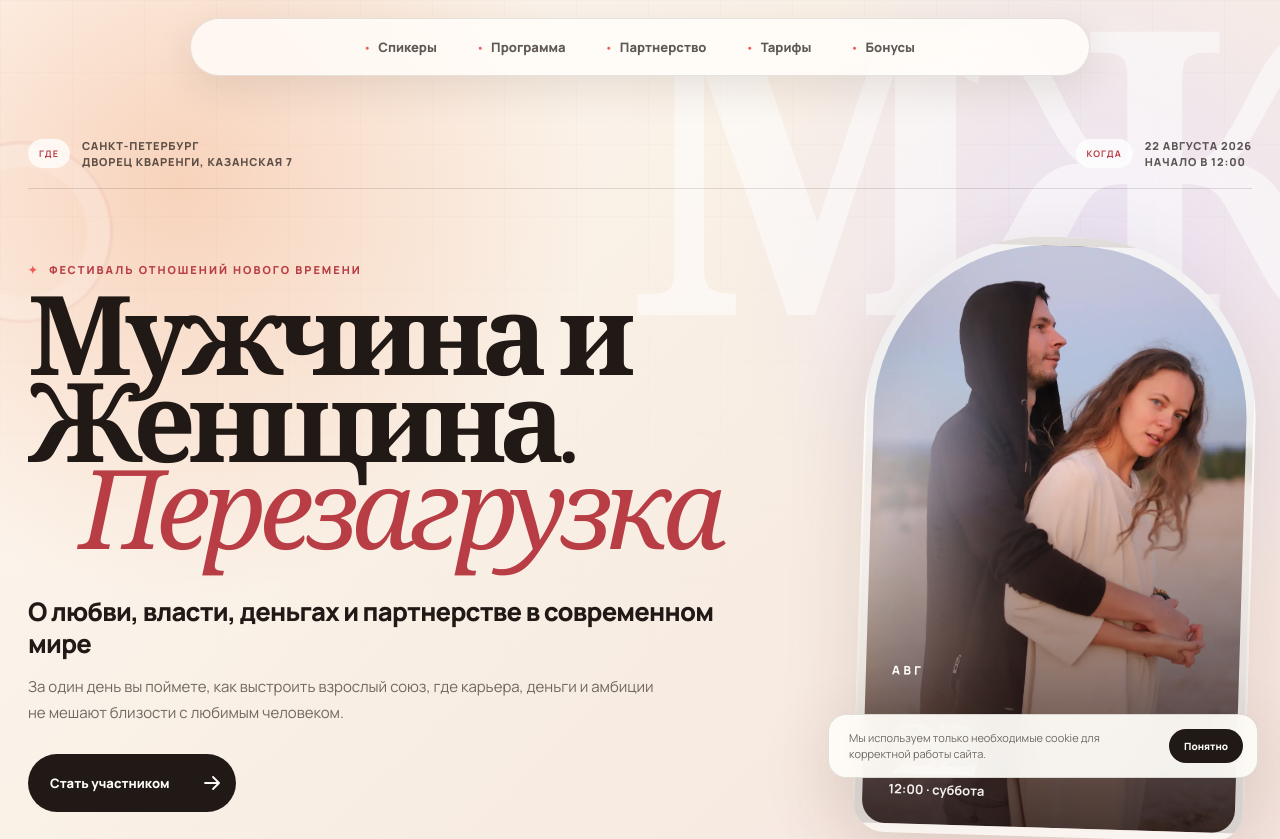
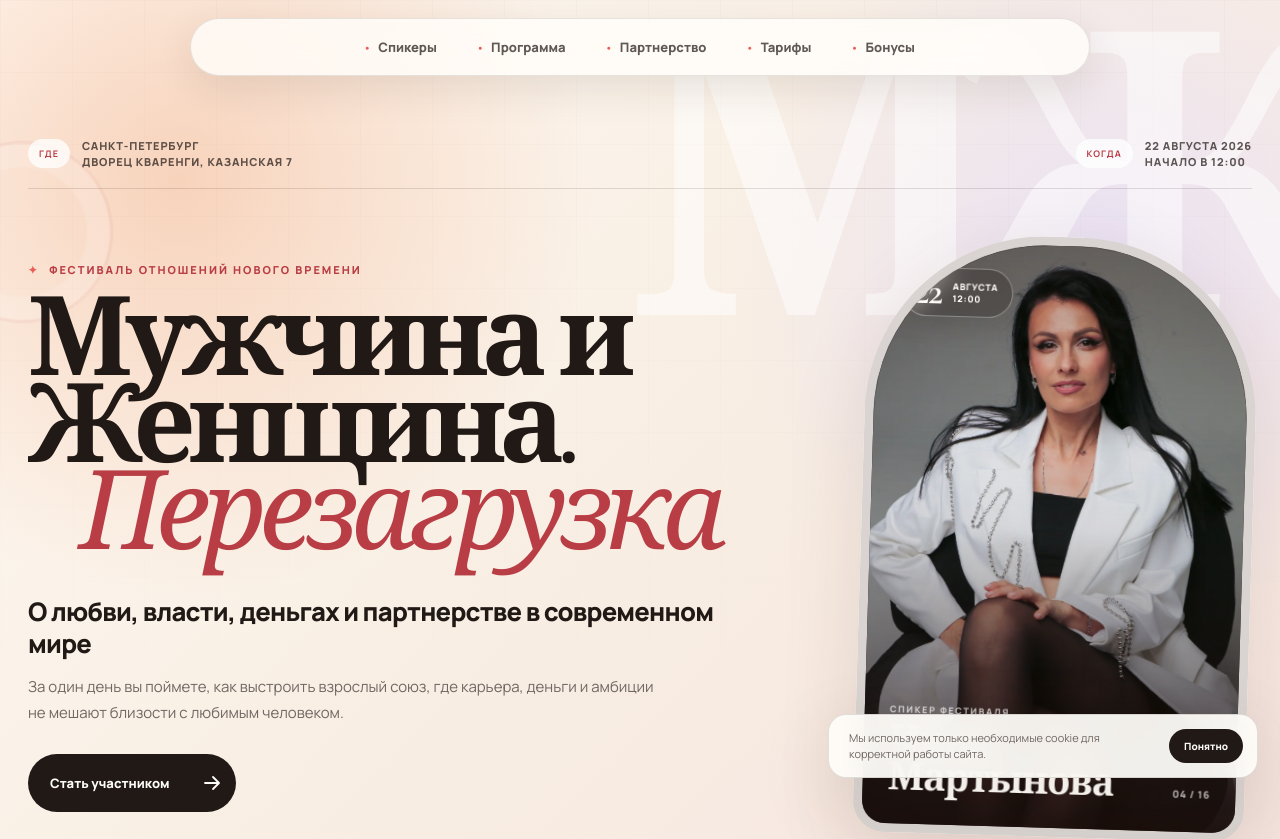
Before and after one commit to aopetrukhin-maker/menwoman-site, a Next.js app: page / in a window 1280 px wide. Shown: the top 839 px of the page. Built offline with nearby package versions, Linux system fonts and the light colour scheme.

Commit message:
Добавить автослайдер спикеров на первом экране

```diff
--- a/app/globals.css
+++ b/app/globals.css
@@ -354,43 +354,118 @@ main {
 .hero-date-card {
   min-height: 600px;
   position: relative;
-  display: flex;
-  flex-direction: column;
-  justify-content: flex-end;
   overflow: hidden;
-  padding: 26px;
   border: 9px solid rgba(255, 253, 249, .82);
   border-radius: 180px 180px 32px 32px;
   color: var(--white);
-  background:
-    linear-gradient(to top, rgba(27, 15, 13, .74), transparent 62%),
-    url("/speakers/kardash-shits.webp") center 32% / cover no-repeat;
+  background: #2a1e1d;
   box-shadow: var(--shadow);
   transform: rotate(1.7deg);
 }
 
-.hero-date-card::before {
-  display: none;
-}
-
-.hero-date-card span {
-  font-size: 12px;
+.hero-speaker-slides,
+.hero-speaker-slide,
+.hero-speaker-slide img,
+.hero-card-shade {
+  position: absolute;
+  inset: 0;
+}
+
+.hero-speaker-slide {
+  opacity: 0;
+  transform: scale(1.06);
+  transition: opacity .8s ease, transform 2.4s ease;
+  will-change: opacity, transform;
+}
+
+.hero-speaker-slide.is-active {
+  opacity: 1;
+  transform: scale(1);
+}
+
+.hero-speaker-slide img {
+  width: 100%;
+  height: 100%;
+  object-fit: cover;
+}
+
+.hero-card-shade {
+  z-index: 1;
+  background:
+    linear-gradient(to bottom, rgba(27, 15, 13, .18) 0%, transparent 34%),
+    linear-gradient(to top, rgba(27, 15, 13, .88) 0%, rgba(27, 15, 13, .08) 52%, transparent 72%);
+  pointer-events: none;
+}
+
+.hero-card-date {
+  position: absolute;
+  z-index: 2;
+  top: 25px;
+  left: 25px;
+  display: flex;
+  align-items: center;
+  gap: 11px;
+  padding: 8px 14px 8px 11px;
+  border: 1px solid rgba(255, 255, 255, .34);
+  border-radius: 999px;
+  background: rgba(24, 16, 15, .28);
+  box-shadow: 0 10px 28px rgba(20, 10, 8, .12);
+  backdrop-filter: blur(12px);
+}
+
+.hero-card-date strong {
+  font-family: var(--font-display), Georgia, serif;
+  font-size: 38px;
+  font-weight: 600;
+  line-height: .82;
+  letter-spacing: -.04em;
+}
+
+.hero-card-date span {
+  font-size: 9px;
+  font-weight: 800;
+  line-height: 1.25;
+  letter-spacing: .08em;
+  text-transform: uppercase;
+}
+
+.hero-speaker-caption {
+  position: absolute;
+  z-index: 2;
+  right: 25px;
+  bottom: 28px;
+  left: 25px;
+  display: grid;
+  grid-template-columns: 1fr auto;
+  gap: 7px 16px;
+  align-items: end;
+}
+
+.hero-speaker-caption > span {
+  grid-column: 1 / -1;
+  color: rgba(255, 255, 255, .72);
+  font-size: 9px;
   font-weight: 850;
-  letter-spacing: .26em;
-}
-
-.hero-date-card strong {
-  margin: 5px 0 -5px;
+  letter-spacing: .18em;
+  text-transform: uppercase;
+}
+
+.hero-speaker-caption > strong {
+  max-width: 310px;
   font-family: var(--font-display), Georgia, serif;
-  font-size: 126px;
+  font-size: clamp(29px, 3vw, 43px);
   font-weight: 600;
-  line-height: .8;
-  letter-spacing: -.08em;
-}
-
-.hero-date-card small {
-  font-size: 13px;
-  font-weight: 700;
+  line-height: .95;
+  letter-spacing: -.035em;
+  text-wrap: balance;
+}
+
+.hero-speaker-caption > small {
+  padding-bottom: 3px;
+  color: rgba(255, 255, 255, .72);
+  font-size: 10px;
+  font-weight: 800;
+  letter-spacing: .08em;
 }
 
 .stats-bar {
@@ -2161,8 +2236,20 @@ footer {
     border-radius: 140px 140px 28px 28px;
   }
 
-  .hero-date-card strong {
-    font-size: 104px;
+  .hero-card-date {
+    top: 20px;
+    left: 20px;
+  }
+
+  .hero-speaker-caption {
+    right: 20px;
+    bottom: 23px;
+    left: 20px;
+  }
+
+  .hero-speaker-caption > strong {
+    max-width: 270px;
+    font-size: 34px;
   }
 
   .stats-bar {
--- a/app/page.tsx
+++ b/app/page.tsx
@@ -232,6 +232,23 @@ const speakers: Speaker[] = [
   },
 ];
 
+const heroSpeakerSlides = [
+  {
+    name: "Александра Кардаш и Сергей Шиц",
+    image: "/speakers/kardash-shits.webp",
+    imagePosition: "center 32%",
+  },
+  ...speakers.flatMap((speaker) =>
+    speaker.image
+      ? [{
+          name: speaker.name,
+          image: speaker.image,
+          imagePosition: speaker.imagePosition ?? "center center",
+        }]
+      : [],
+  ),
+];
+
 const formats = [
   {
     number: "01",
@@ -442,6 +459,7 @@ function ChevronIcon({ direction }: { direction: "left" | "right" }) {
 
 export default function Home() {
   const [selectedSpeaker, setSelectedSpeaker] = useState<Speaker | null>(null);
+  const [heroSlideIndex, setHeroSlideIndex] = useState(0);
   const [cookieVisible, setCookieVisible] = useState(false);
   const formatsRef = useRef<HTMLDivElement>(null);
   const speakersRef = useRef<HTMLDivElement>(null);
@@ -451,6 +469,16 @@ export default function Home() {
       setCookieVisible(window.localStorage.getItem("mj-cookie-ok") !== "1");
     });
     return () => window.cancelAnimationFrame(frame);
+  }, []);
+
+  useEffect(() => {
+    if (window.matchMedia("(prefers-reduced-motion: reduce)").matches) return;
+
+    const interval = window.setInterval(() => {
+      setHeroSlideIndex((current) => (current + 1) % heroSpeakerSlides.length);
+    }, 2000);
+
+    return () => window.clearInterval(interval);
   }, []);
 
   useEffect(() => {
@@ -513,10 +541,24 @@ export default function Home() {
               <p className="hero-copy">За один день вы поймете, как выстроить взрослый союз, где карьера, деньги и амбиции не мешают близости с любимым человеком.</p>
               <a className="primary-button hero-button" href="#pricing"><span>Стать участником</span><i className="button-icon"><ArrowIcon /></i></a>
             </div>
-            <div className="hero-date-card" aria-label="Дата фестиваля">
-              <span>АВГ</span>
-              <strong>22</strong>
-              <small>12:00 · суббота</small>
+            <div className="hero-date-card" aria-label="Фотографии спикеров фестиваля">
+              <div className="hero-speaker-slides" aria-hidden="true">
+                {heroSpeakerSlides.map((slide, index) => (
+                  <div className={`hero-speaker-slide${index === heroSlideIndex ? " is-active" : ""}`} key={`${slide.name}-${index}`}>
+                    <img src={slide.image} alt="" style={{ objectPosition: slide.imagePosition }} />
+                  </div>
+                ))}
+              </div>
+              <div className="hero-card-shade" />
+              <div className="hero-card-date">
+                <strong>22</strong>
+                <span>августа<br />12:00</span>
+              </div>
+              <div className="hero-speaker-caption">
+                <span>Спикер фестиваля</span>
+                <strong>{heroSpeakerSlides[heroSlideIndex].name}</strong>
+                <small>{String(heroSlideIndex + 1).padStart(2, "0")} / {String(heroSpeakerSlides.length).padStart(2, "0")}</small>
+              </div>
             </div>
           </div>
           <div className="stats-bar">
```
